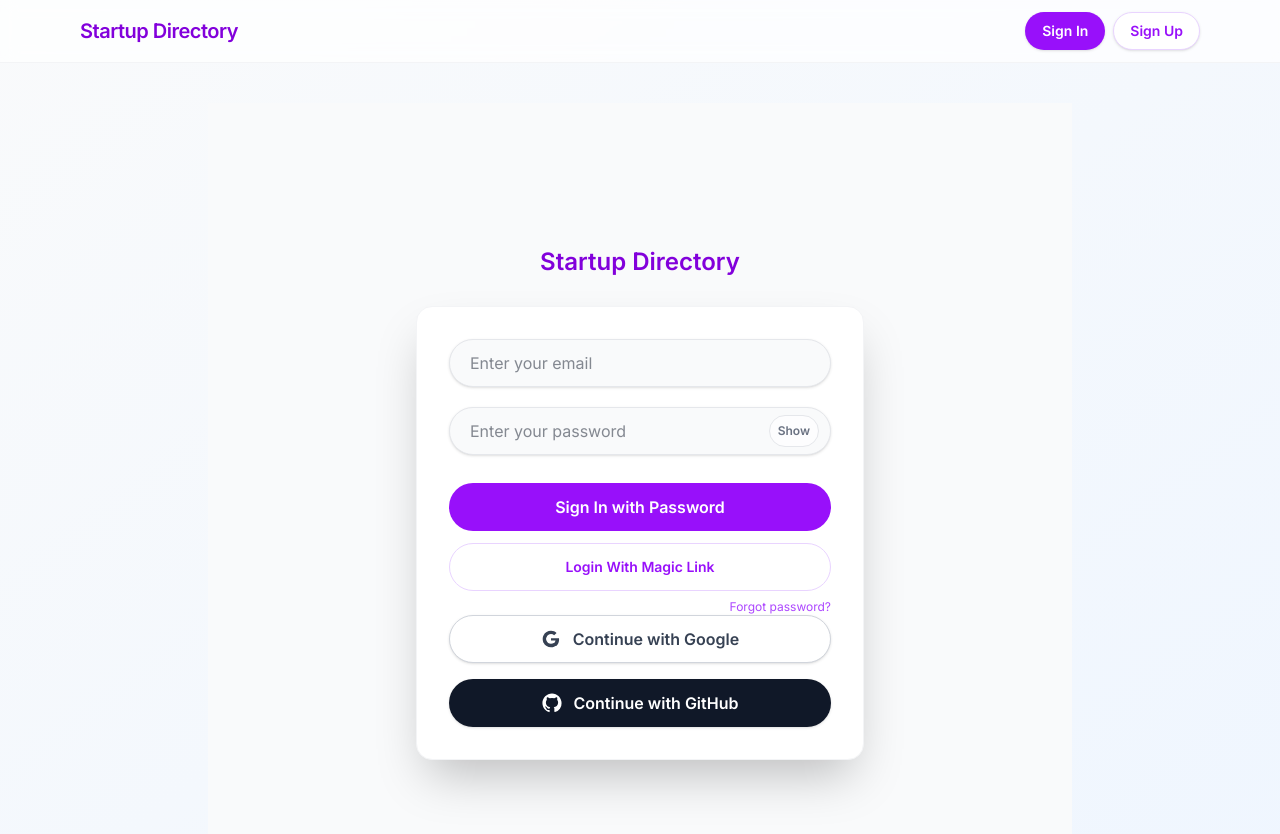
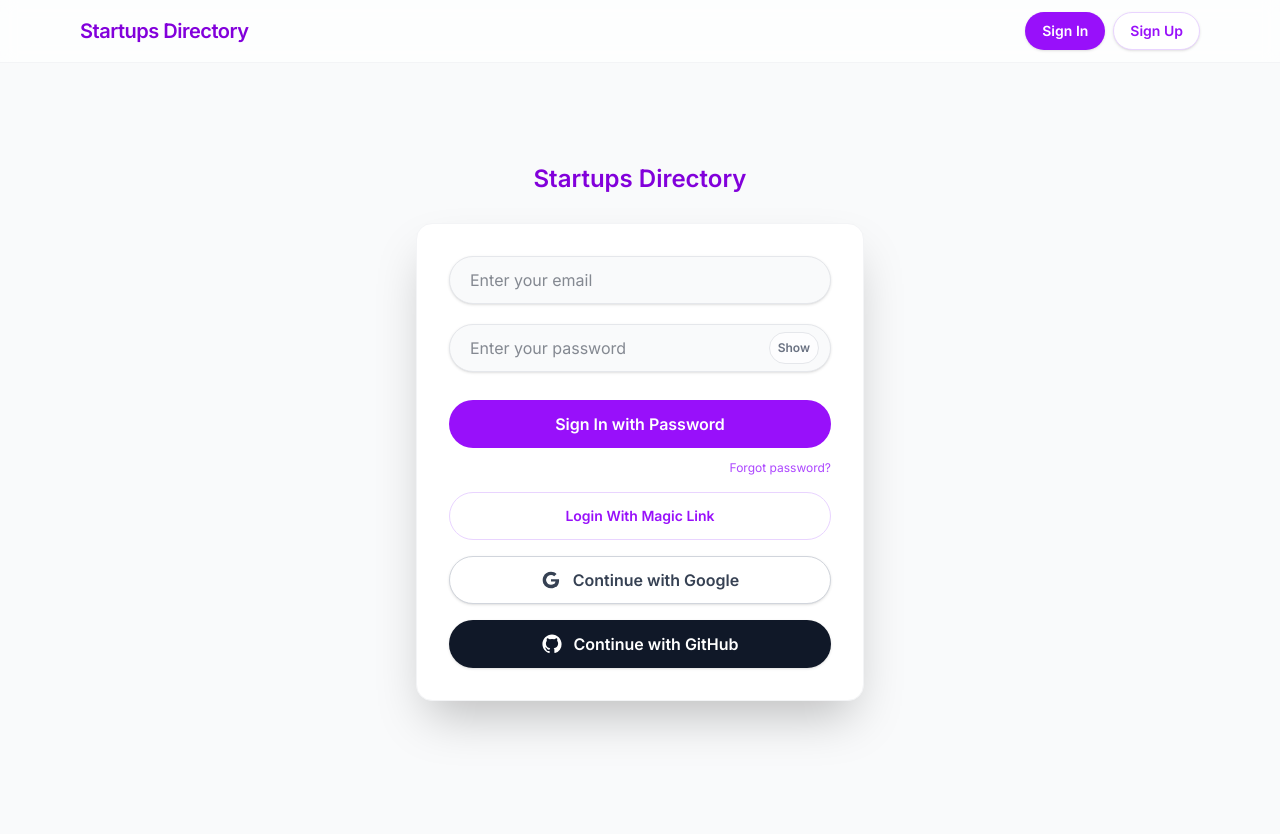
Before and after one commit to Yvancg/startups-directory, a React (Vite) app in the folder frontend/: page /login in a window 1280 px wide. Shown: the top 834 px of the page. After the commit the page ends 800 px from the top, so only its background shows below. Built offline with nearby package versions, Linux system fonts and the light colour scheme; no server answers.

Commit message:
adjusted spacing and bgr

```diff
--- a/frontend/src/App.jsx
+++ b/frontend/src/App.jsx
@@ -19,9 +19,10 @@
 
   return (
     <BrowserRouter>
-      <div className="min-h-screen bg-gradient-to-br from-gray-50 to-blue-50">
+      <div className="min-h-screen flex flex-col bg-gray-50">
         <Navbar />
-        <main className="max-w-4xl mx-auto py-10 px-4">
+        <main className="flex-1 grid place-items-center px-4 py-8">
+          <div className="w-full max-w-4xl">
             <Routes>
               <Route
                 path="/"
@@ -38,6 +39,7 @@
               <Route path="/login" element={<AuthPage mode="signin" />} />
               <Route path="/signup" element={<AuthPage mode="signup" />} />
             </Routes>
+          </div>
         </main>
       </div>
     </BrowserRouter>
--- a/frontend/src/components/AuthCard.jsx
+++ b/frontend/src/components/AuthCard.jsx
@@ -19,10 +19,10 @@
   const isSignin = mode === 'signin';
 
   return (
-    <div className="min-h-screen flex items-center justify-center bg-gray-50 px-4">
+    <div className="flex items-center justify-center px-4">
       <div className="w-full max-w-md">
         <div className="flex flex-col items-center mb-6">
-          <h1 className="text-2xl font-extrabold text-purple-700 mb-1">Startup Directory</h1>
+          <h1 className="text-2xl font-extrabold text-purple-700 mb-1">Startups Directory</h1>
         </div>
         <div className="bg-white shadow-2xl rounded-2xl p-8 border border-gray-100">
           <form className="flex flex-col gap-5" onSubmit={onSubmit}>
@@ -83,24 +83,24 @@
             </button>
           </form>
           {isSignin && (
-            <>
+            <a
+              href="#"
+              className="block mt-3 mb-3 text-right text-xs text-purple-500 hover:underline"
+            >
+              Forgot password?
+            </a>
+          )}
+          <div className="flex flex-col gap-4 mt-4">
+            {isSignin && (
               <button
                 onClick={onMagicLink}
-                className="w-full mt-3 text-purple-600 font-semibold text-sm rounded-full h-12 transition-all border border-purple-200 hover:bg-purple-50"
+                className="w-full text-purple-600 font-semibold text-sm rounded-full h-12 transition-all border border-purple-200 hover:bg-purple-50"
                 type="button"
                 disabled={loading}
               >
                 Login With Magic Link
               </button>
-              <a
-                href="#"
-                className="block w-full text-right text-xs text-purple-500 hover:underline mt-2"
-              >
-                Forgot password?
-              </a>
-            </>
-          )}
-          <div className="flex flex-col gap-4">
+            )}
             <button
               onClick={() => onOAuth('google')}
               className="w-full bg-white border border-gray-300 text-gray-700 font-semibold rounded-full h-12 px-6 shadow hover:bg-gray-50 flex items-center justify-center transition-all disabled:opacity-60 disabled:cursor-not-allowed"
--- a/frontend/src/components/Navbar.jsx
+++ b/frontend/src/components/Navbar.jsx
@@ -28,7 +28,7 @@
           className="font-extrabold text-lg sm:text-xl tracking-tight text-purple-700 flex items-center gap-2"
           onClick={() => navigate('/')}
         >
-          Startup Directory
+          Startups Directory
         </button>
 
         <div className="flex items-center gap-2">
```
Lines whose indentation alone changed are shown as unchanged.
